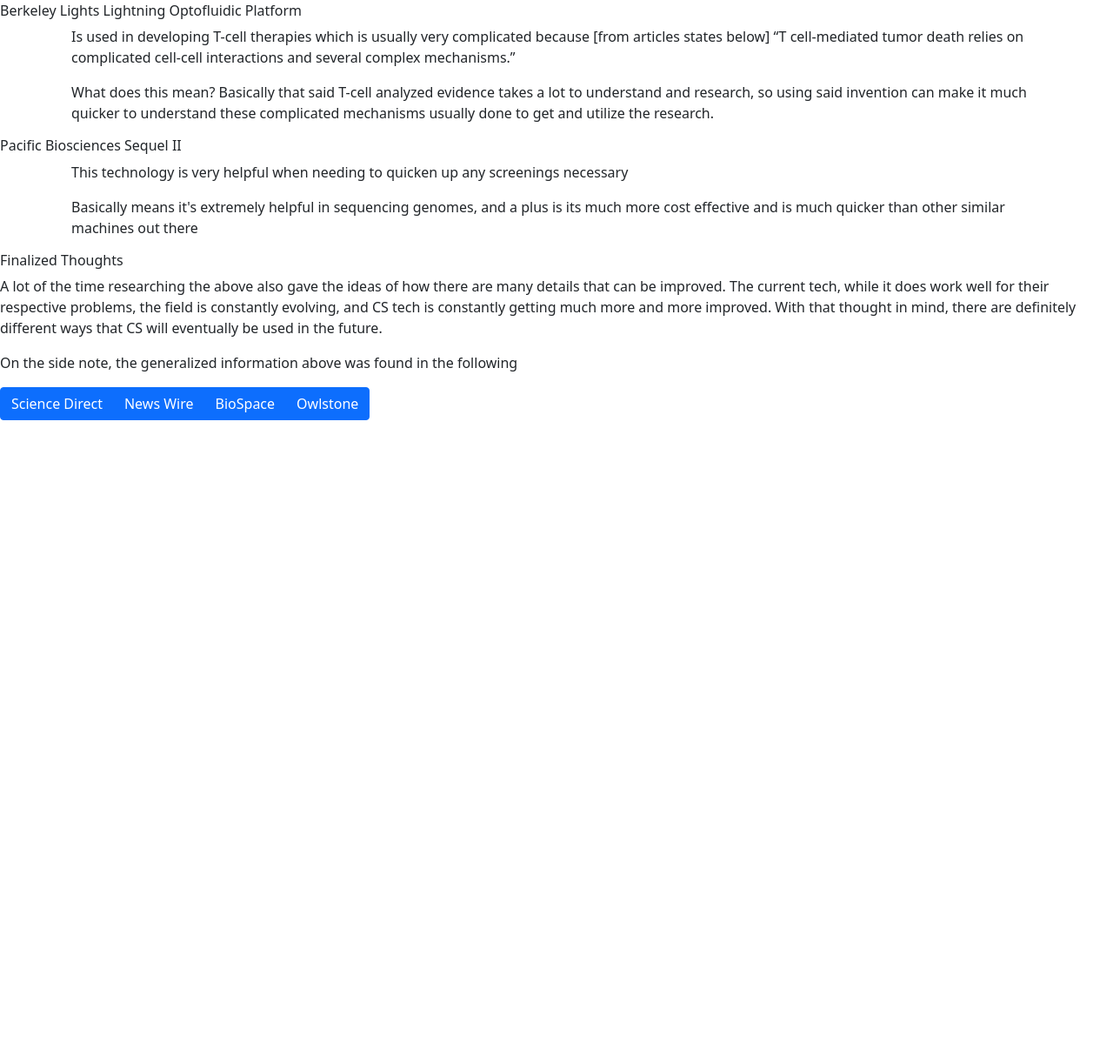
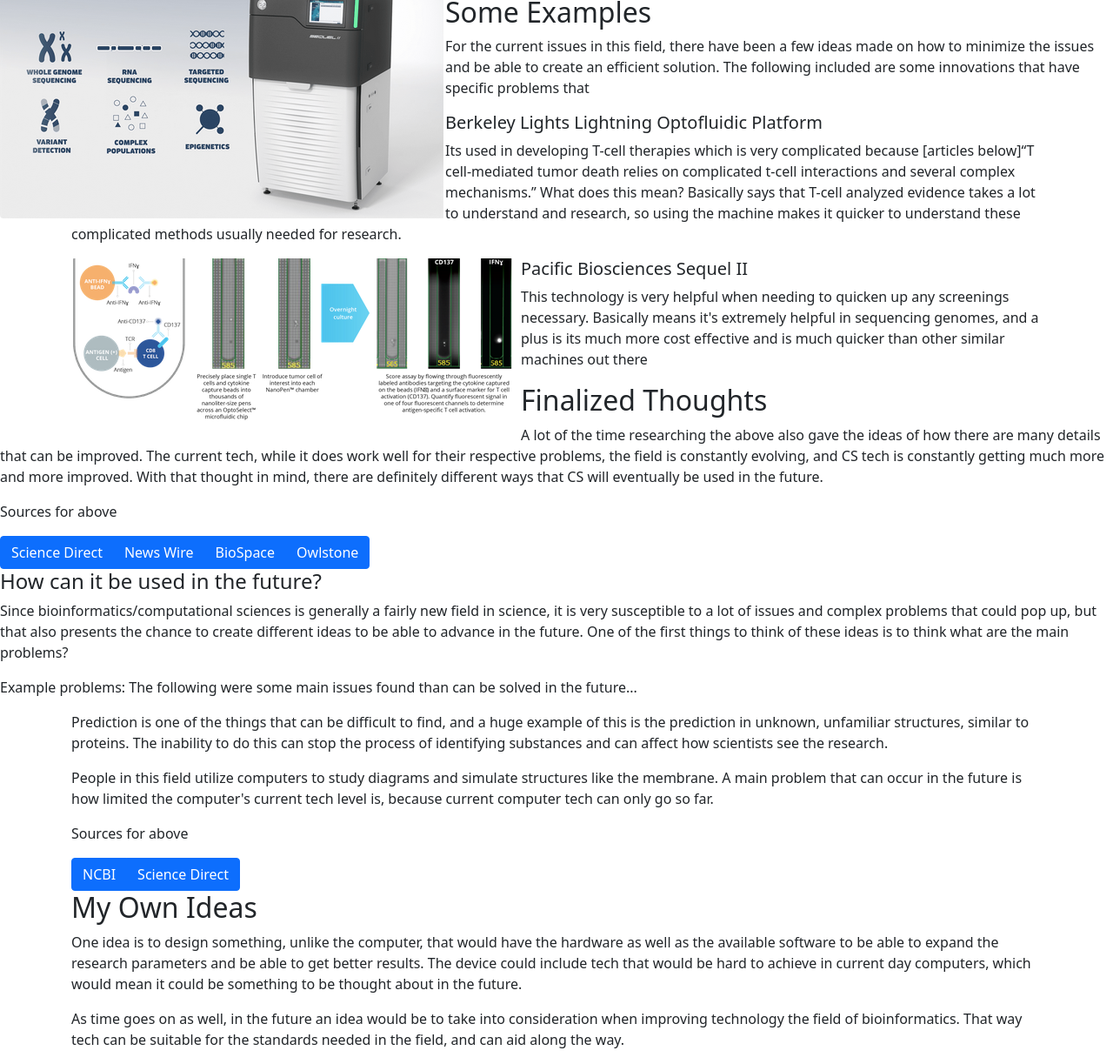
Before and after one commit to marlenp7932/freedom-project-sep10, a plain HTML site: page index.html in a window 1280 px wide. Shown: the part 500-1723 px from the top of the page at 87% size. Before the commit the page ends 983 px from the top, so only its background shows below. Drawn offline with nearby package versions, Linux system fonts and the light colour scheme; a script that the page names is missing.

Commit message:
finished adding the bare things

```diff
--- a/index.html
+++ b/index.html
@@ -20,40 +20,49 @@
             </div>
 
         <div class="container-fluid1">
+            <img src="diagram3.png" class="rounded float-end" alt="diagram2">
             <h2> How is CS Used in Biology </h2>
             <h5>What is their connection</h5>
+
             <p>CS in the topic of Biology is used tools and methods usually for CS, and to comprehend and read data for biology. The middle ground being called Bioinformatics.</p>
+
         </div>
         <div class="container">
          <p>A lot of computer science is used to solve problems by reading ideas and research that would usually take an extreme amount of time to be able to analyze. There are in general a lot of benefits to having CS inventions and innovative ideas, including</p>
+            <img src="computer1.png" class="rounded float-end" alt="computer">
              <ul class="list-group">
               <li class="list-group-item">More efficient for scientists to be able to create solutions</li>
               <li class="list-group-item">Better to understand analyzed data</li>
               <li class="list-group-item">Easier to read said data (to add on above ^)</li>
                 </ul>
             <p>This innovation subject overall can be extremely useful, especially since its a bit newer, and can be extremely useful in the future. </p>
+
                 </div>
 
            <div class="container-fluid2">
+             <img src="invention1.png" class="rounded float-start" alt="invention1">
             <h2> Some Examples </h2>
             <p>For the current issues in this field, there have been a few ideas made on how to minimize the issues and be able to create an efficient solution. The following included are some innovations that have specific problems that </p>
-            <h6>Berkeley Lights Lightning Optofluidic Platform</h6>
+            <h5>Berkeley Lights Lightning Optofluidic Platform</h5>
         </div>
         <div class="container">
-         <p>Is used in developing T-cell therapies which is usually very complicated because [from articles states below] “T cell-mediated tumor death relies on complicated cell-cell interactions and several complex mechanisms.”</p>
-         <p>What does this mean? Basically that said T-cell analyzed evidence takes a lot to understand and research, so using said invention can make it much quicker to understand these complicated mechanisms usually done to get and utilize the research.</p>
-                </div>
+         <p>Its used in developing T-cell therapies which is very complicated because [articles below]“T cell-mediated tumor death relies on complicated t-cell interactions and several complex mechanisms.” What does this mean? Basically says that T-cell analyzed evidence takes a lot to understand and research, so using the machine makes it quicker to understand these complicated methods usually needed for research.</p>
+             <img src="invention2.png" class="rounded float-start" alt="invention2">
+                 </div>
             <div class="container-fluid2">
-                <h6>Pacific Biosciences Sequel II</h6>
+                <h5>Pacific Biosciences Sequel II</h5>
                 </div>
                 <div class="container">
-         <p>This technology is very helpful when needing to quicken up any screenings necessary </p>
-         <p> Basically means it's extremely helpful in sequencing genomes, and a plus is its much more cost effective and is much quicker than other similar machines out there</p>
+         <p>This technology is very helpful when needing to quicken up any screenings necessary. Basically means it's extremely helpful in sequencing genomes, and a plus is its much more cost effective and is much quicker than other similar machines out there</p>
                 </div>
+
+
+
+
             <div class="container-fluid3">
-                <h6>Finalized Thoughts</h6>
+                <h2>Finalized Thoughts</h2>
                 <p>A lot of the time researching the above also gave the ideas of how there are many details that can be improved. The current tech, while it does work well for their respective problems, the field is constantly evolving, and CS tech is constantly getting much more and more improved. With that thought in mind, there are definitely different ways that CS will eventually be used in the future.</p>
-                <p>On the side note, the generalized information above was found in the following</p>
+                <p>Sources for above</p>
                 <div class="btn-group">
                   <a href="https://www.sciencedirect.com/science/article/pii/S1465324920302851" class="btn btn-primary">Science Direct</a>
                   <a href="https://www.prnewswire.com/news-releases/berkeley-lights-launches-culture-station-to-increase-capacity-of-its-beacon-and-lightning-optofluidic-platforms-300994615.html" class="btn btn-primary">News Wire</a>
@@ -61,6 +70,25 @@
                   <a href="https://www.owlstonemedical.com/about/blog/2020/dec/22/2020-highlights/" class="btn btn-primary">Owlstone</a>
                     </div>
                     </div>
+        <div class="container-fluid4">
+            <h4>How can it be used in the future?</h4>
+        <p>Since bioinformatics/computational sciences is generally a fairly new field in science, it is very susceptible to a lot of issues and complex problems that could pop up, but that also presents the chance to create different ideas to be able to advance in the future. One of the first things to think of these ideas is to think what are the main problems?</p>
+        <p>Example problems: The following were some main issues found than can be solved in the future...</p>
+          </div>
+            <div class="container">
+            <p>Prediction is one of the things that can be difficult to find, and a huge example of this is the prediction in unknown, unfamiliar structures, similar to proteins. The inability to do  this can stop the process of identifying substances and can affect how scientists see the research.</p>
+            <p>People in this field utilize computers to study diagrams and simulate structures like the membrane. A main problem that can occur in the future is how limited the computer's current tech level is, because current computer tech can only go so far.</p>
+            <p>Sources for above</p>
+            <div class="btn-group">
+                  <a href="https://www.ncbi.nlm.nih.gov/books/NBK25461/" class="btn btn-primary">NCBI</a>
+                  <a href="https://www.sciencedirect.com/science/article/pii/S0005273604001622" class="btn btn-primary">Science Direct</a>
+                    </div>
+            <div class="container-fluid5">
+                <h2>My Own Ideas</h2>
+                <p>One idea is to design something, unlike the computer,  that would have the hardware as well as the available software to be able to expand the research parameters and be able to get better results. The device could include tech that would be hard to achieve in current day computers, which would mean it could be something to be thought about in the future. </p>
+                <p>As time goes on as well, in the future an idea would be to take into consideration when improving technology the field of bioinformatics. That way tech can be suitable for the standards needed in the field, and can aid along the way.  </p>
+                </div>
+        </div>
 
 
 
```
Also changed, not shown: computer1.png (added), diagram1.png (added), diagram2.png (added), diagram3.png (added), invention1.png (added), invention2.png (added).
